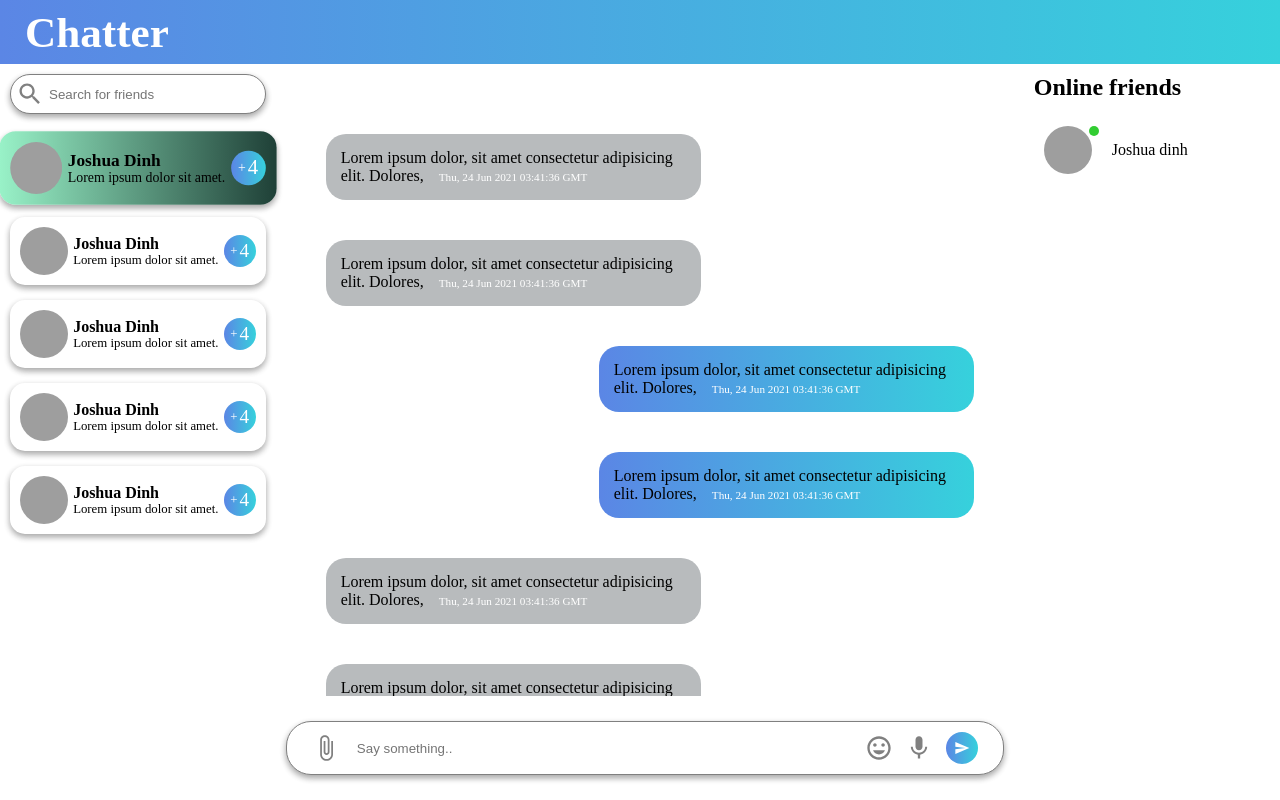
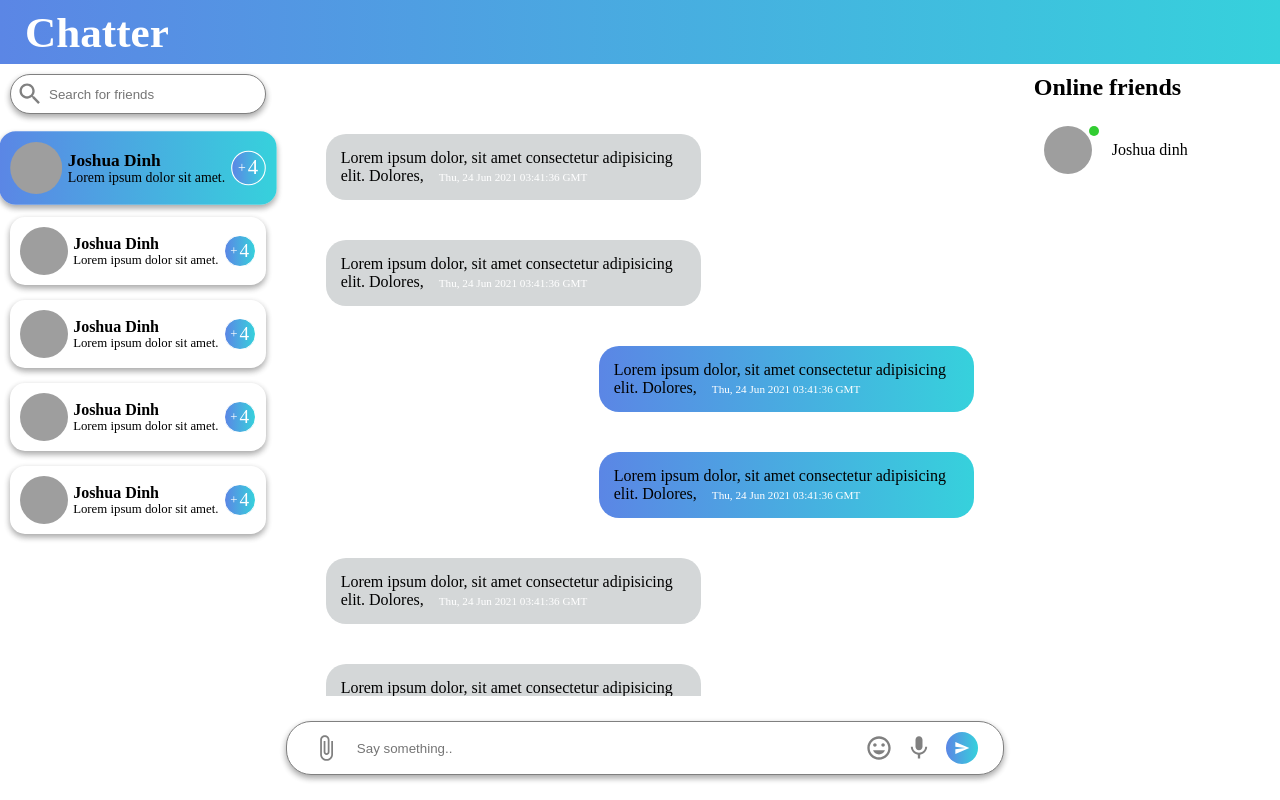
Before and after one commit to JoshuaDinh/chatter, a React (Create React App) app in the folder Client/: page /messenger in a window 1280 px wide. In both pictures the pointer is over the element 137 px from the left and 168 px from the top of the page. Built offline with nearby package versions, Linux system fonts and the light colour scheme; grey boxes are pictures that could not be loaded.

Commit message:
added border, updated color

```diff
--- a/Client/src/components/conversations/conversations.css
+++ b/Client/src/components/conversations/conversations.css
@@ -11,17 +11,17 @@
 }
 
 .conversations:hover {
-  background: #1f4037 !important; /* fallback for old browsers */
+  background: #36d1dc; /* fallback for old browsers */
   background: -webkit-linear-gradient(
     to right,
-    #99f2c8,
-    #1f4037
-  ) !important; /* Chrome 10-25, Safari 5.1-6 */
+    #5b86e5,
+    #36d1dc
+  ); /* Chrome 10-25, Safari 5.1-6 */
   background: linear-gradient(
     to right,
-    #99f2c8,
-    #1f4037
-  ) !important; /* W3C, IE 10+/ Edge, Firefox 16+, Chrome 26+, Opera 12+, Safari 7+ */
+    #5b86e5,
+    #36d1dc
+  ); /* W3C, IE 10+/ Edge, Firefox 16+, Chrome 26+, Opera 12+, Safari 7+ */
   transform: scale(1.083);
 }
 
@@ -63,7 +63,7 @@
     #5b86e5,
     #36d1dc
   ); /* W3C, IE 10+/ Edge, Firefox 16+, Chrome 26+, Opera 12+, Safari 7+ */
-
+  border: 1px solid white;
   border-radius: 50%;
   font-size: 1.2rem;
   color: white;
--- a/Client/src/components/message/message.css
+++ b/Client/src/components/message/message.css
@@ -40,7 +40,7 @@
   max-width: 375px;
   padding: 15px;
   border-radius: 20px;
-  background-color: rgb(184, 187, 189);
+  background-color: rgb(212, 215, 216);
 }
 
 .message-timestamp {
```
